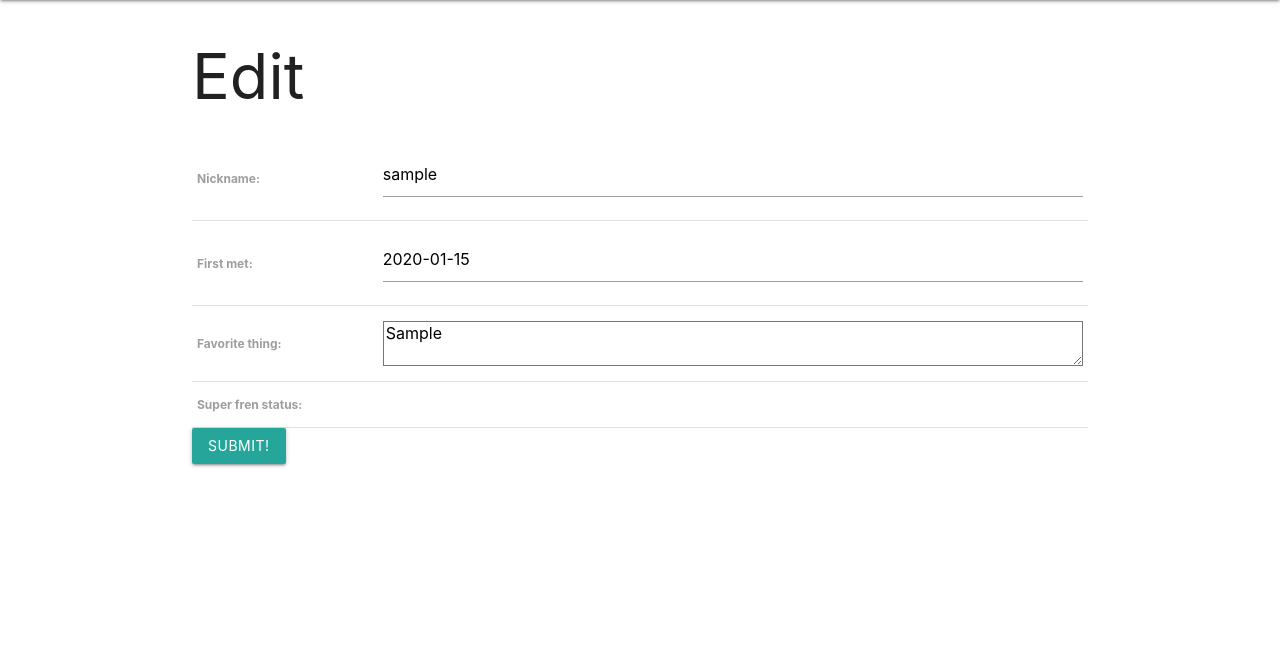
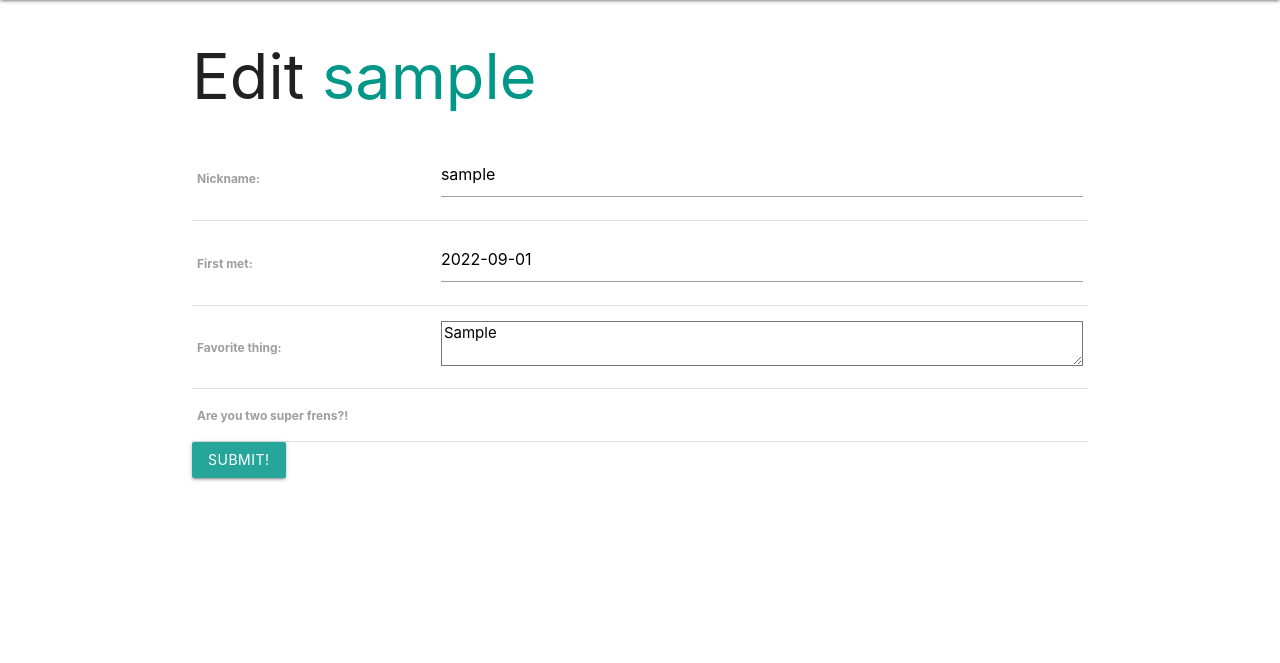
Before and after one commit to Daethos/frens, a Django app: page /frens/1/update in a window 1280 px wide. Shown: the part 64-727 px from the top of the page. Run offline with Django 4.2, Linux system fonts and the light colour scheme; tables that the repository leaves empty hold one stand-in row (values such as "Sample post").

Commit message:
functioning frens but lets goooo

```diff
--- a/main_app/models.py
+++ b/main_app/models.py
@@ -1,11 +1,25 @@
 from django.db import models
 from django.urls import reverse
+
+class Fren(models.Model):
+    # name = models.ManyToManyField(Profile)
+    nickname = models.CharField(max_length=24)
+    first_met = models.DateField()
+    favorite_thing = models.TextField(max_length=240)
+    super_fren_status = models.BooleanField('Are you two super frens?!', default=True)
+
+    def __str__(self):
+        return self.nickname
+
+    def get_absolute_url(self):
+        return reverse('detail.fren', kwargs={'pk': self.id})
 
 class Profile(models.Model):
     name = models.CharField(max_length=24)
     age = models.IntegerField()
     description = models.TextField(max_length=240)
     frens = models.ManyToManyField('self', through='Fren')
+    fren = models.ManyToManyField(Fren)
 
     def __str__(self):
         return self.name
@@ -13,18 +27,6 @@
     def get_absolute_url(self):
         return reverse("detail.profile", kwargs={"profile_id": self.id})
 
-class Fren(models.Model):
-    # name = models.ManyToManyField(Profile)
-    nickname = models.CharField(max_length=24)
-    first_met = models.DateField()
-    favorite_thing = models.TextField(max_length=240)
-    super_fren_status = models.BooleanField(default=False)
-
-    def __str__(self):
-        return self.name
-
-    def get_absolute_url(self):
-        return reverse('detail.fren', kwargs={'fren_id': self.id})
 
 class Theme(models.Model):
     name = models.CharField(max_length=48)
--- a/main_app/static/css/style.css
+++ b/main_app/static/css/style.css
@@ -12,3 +12,7 @@
     padding-top: 0;
     text-align: right;
 }
+
+#add-fren-link {
+    text-align: center;
+}
--- a/main_app/templates/base.html
+++ b/main_app/templates/base.html
@@ -1,5 +1,4 @@
 {% load static %}
-<link rel="stylesheet" type="text/css" href="{% static 'css/style.css' %}">
 
 <!DOCTYPE html>
 <html lang="en">
@@ -9,6 +8,8 @@
     <meta http-equiv="X-UA-Compatible" content="ie=edge">
     <title>Fren Collector</title>
     <link rel="stylesheet" href="https://cdnjs.cloudflare.com/ajax/libs/materialize/1.0.0/css/materialize.min.css">
+    <link rel="stylesheet" type="text/css" href="{% static 'css/style.css' %}">
+    <script src="https://cdnjs.cloudflare.com/ajax/libs/materialize/1.0.0/js/materialize.min.js"></script>
 </head>
 <body>
 <header class="navbar-fixed">
--- a/main_app/templates/main_app/fren_form.html
+++ b/main_app/templates/main_app/fren_form.html
@@ -3,7 +3,7 @@
 {% block content %}
 
 {% if object %}
-    <h1>Edit <span class="teal-text">{{object.name}}</span></h1>
+    <h1>Edit <span class="teal-text">{{object.nickname}}</span></h1>
 {% else %}
     <h1>Add Fren =P !!</h1>
 {% endif %}
@@ -18,4 +18,14 @@
     <input type="submit" value="Submit!" class="btn">
 </form>
 
+<script>
+    const dateEl = document.getElementById('id_first_met');
+    M.Datepicker.init(dateEl, {
+        format: 'yyyy-mm-dd',
+        defaultDate: new Date(),
+        setDefaultDate: true,
+        autoClose: true
+    });
+</script>
+
 {% endblock %}
--- a/main_app/templates/profiles/index.html
+++ b/main_app/templates/profiles/index.html
@@ -26,7 +26,7 @@
             {% endfor %}
             {% endfor %}
 
-{% for fren in frens %}
+{% comment %} {% for fren in frens %}
     <div class="card">
         <a href="{% url 'detail' fren.id %}">
             <div class="card-content">
@@ -38,6 +38,6 @@
             </div>
         </a>
     </div>
-{% endfor %}
+{% endfor %} {% endcomment %}
 
 {% endblock %}
--- a/main_app/views.py
+++ b/main_app/views.py
@@ -17,9 +17,11 @@
 
 def profiles_detail(request, profile_id):
     profile = Profile.objects.get(id=profile_id)
+    id_list = profile.fren.all().values_list('id')
+    frens_you_dont_have = Fren.objects.exclude(id__in=id_list)
     theme_form = ThemeForm()
     return render(request, 'profiles/detail.html', {
-        'profile': profile, 'theme_form': theme_form
+        'profile': profile, 'theme_form': theme_form, 'frens': frens_you_dont_have
     })
 
 def frens_index(request):
@@ -37,7 +39,7 @@
 
 class ProfileUpdate(UpdateView):
     model = Profile
-    fields = ['name', 'age', 'description']  # '__all__'
+    fields = ['name', 'age', 'description']  # avoids frens preemptively
 
 class ProfileDelete(DeleteView):
     model = Profile
@@ -45,12 +47,13 @@
 
 class FrenCreate(CreateView):
     model = Fren
-    fields = ['nickname', 'first_met', 'favorite_thing'] # no more __all__ to bypass frens
+    fields = ['nickname', 'first_met', 'favorite_thing', 'super_fren_status'] # no more __all__ to bypass frens
     success_url = '/frens/'
 
 class FrenUpdate(UpdateView):
     model = Fren
     fields = ['nickname', 'first_met', 'favorite_thing', 'super_fren_status']  # '__all__'
+
 
 class FrenDelete(DeleteView):
     model = Fren
@@ -65,5 +68,5 @@
     return redirect('detail.profile', profile_id)
 
 def request_fren(request, profile_id, fren_id):
-    Profile.objects.get(id=profile_id).frens.add(fren_id)
+    Profile.objects.get(id=profile_id).fren.add(fren_id)
     return redirect('detail.profile', profile_id=profile_id)
```
Also changed, not shown: main_app/templates/frens/detail.html (+15 -1 lines), main_app/templates/profiles/detail.html (+12 -6 lines), main_app/migrations/0005_fren_name.py (added), main_app/migrations/0006_alter_fren_super_fren_status.py (added), main_app/migrations/0007_remove_fren_name_profile_fren_and_more.py (added).
